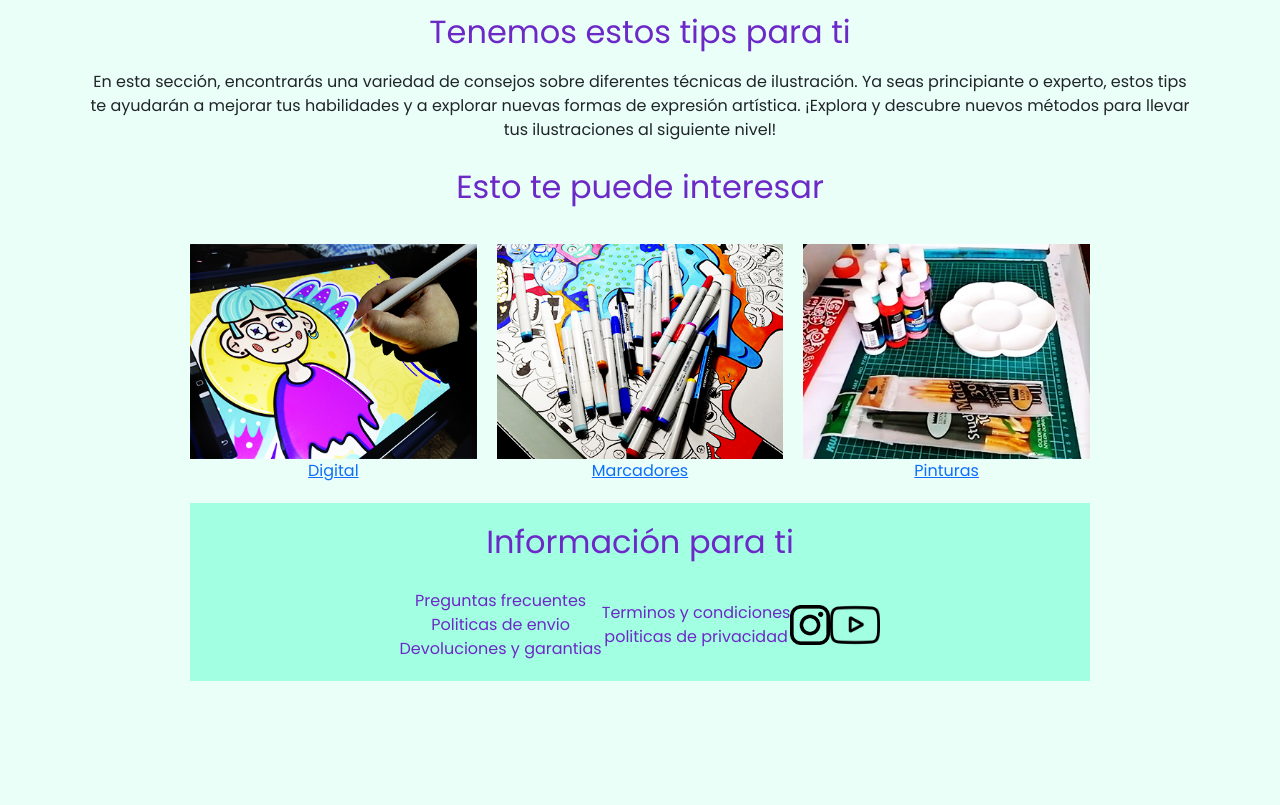
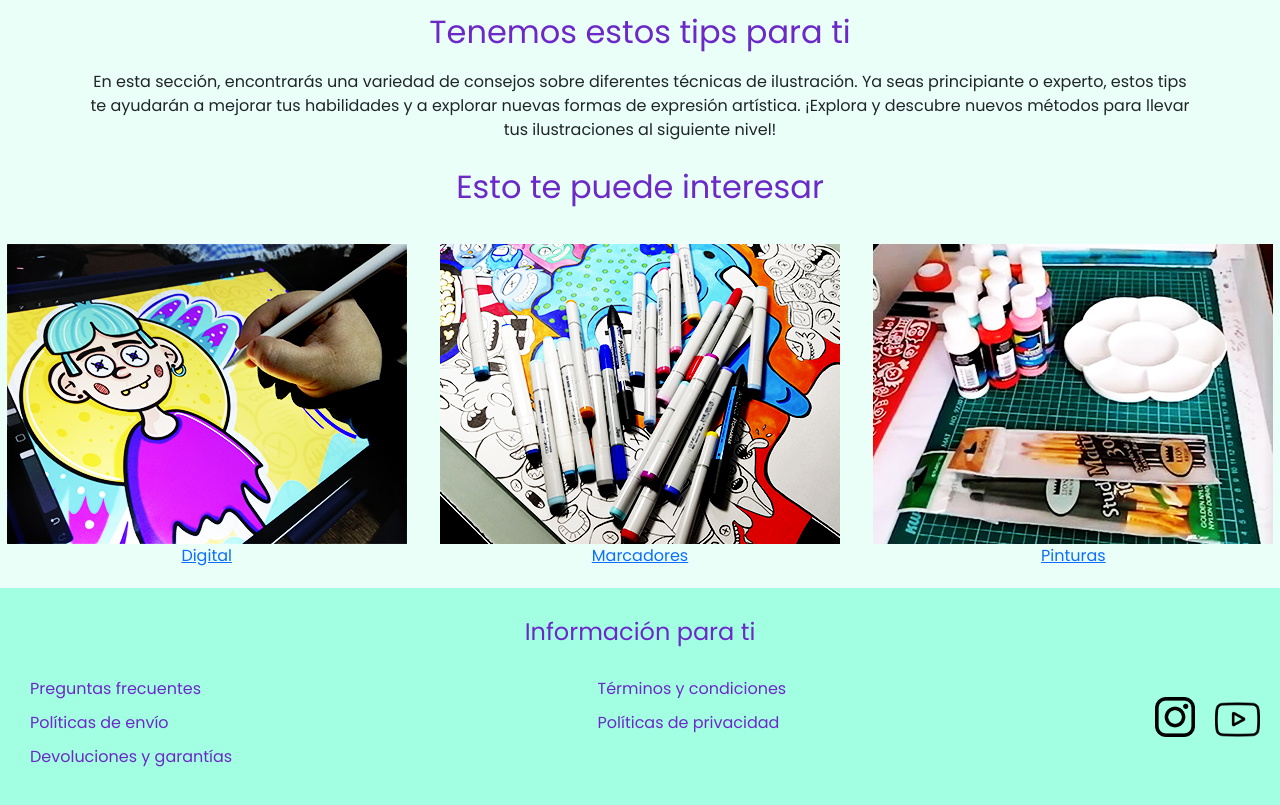
Before and after one commit to Natalia-Herrera/Proyecto-Natahc-Art, a plain HTML site: page index.html in a window 1280 px wide. Shown: the part 1483-2288 px from the top of the page. Before the commit the page ends 2164 px from the top, so only its background shows below. Drawn offline with nearby package versions, Linux system fonts and the light colour scheme.

Commit message:
ajuste de footer normal a resposive

```diff
--- a/css/style.css
+++ b/css/style.css
@@ -127,33 +127,62 @@ p{
 	text-align: center;
 }
 
-footer{
+.footer {
 	background-color: #a3ffe2;
+	padding: 20px;
 	text-align: center;
-	padding: 10px;
+  }
 
-}
-.texto-footer{
-	color: #6c29c7;
-	text-align: center;
-}
+  .footer-title {
+	font-size: 1.5rem;
+	margin-bottom: 20px;
+  }
 
-footer li{
-	list-style-type: none;
-
-}
-footer li a{
-	color: #6c29c7;
-	font-weight: semibold;
-	text-decoration: none;
-}
-
-.table-footer{
+  .footer-content {
 	display: flex;
 	justify-content: center;
-	align-items: center;
-	padding: 10px;
-}
+	align-items: flex-start;
+	flex-wrap: wrap;
+  }
+
+  .footer-links {
+	flex: 1;
+	margin: 0 10px;
+	text-align: left;
+  }
+
+  .footer-links ul {
+	list-style-type: none;
+	padding: 0;
+  }
+
+  .footer-links li {
+	margin-bottom: 10px;
+  }
+
+  .footer-links a {
+	text-decoration: none;
+	color: #6c29c7;
+  }
+
+  .footer-links a:hover {
+	color: #007bff;
+  }
+
+  .footer-social {
+	display: flex;
+	gap: 20px;
+	justify-content: center;
+	margin-top: 20px;
+  }
+
+  .footer-social img {
+	transition: transform 0.3s;
+  }
+
+  .footer-social img:hover {
+	transform: scale(1.1);
+  }
 
 @media screen and (max-width: 320px) {
 	.categorias .tips-categorias {
@@ -181,6 +210,16 @@ footer li a{
     .tips-categorias .categoria {
         width:100%;
     }
+
+	.footer-content {
+		flex-direction: column;
+		align-items: center;
+	  }
+
+	  .footer-links {
+		margin-bottom: 20px;
+		text-align: center;
+	  }
 }
 
 @media screen and (max-width: 1024px) {
--- a/index.html
+++ b/index.html
@@ -36,7 +36,7 @@
 		</nav>
 	</header>
 
-
+	<main>
 		<section class="slider">
 		<div class="slider1">
 			<img src="./img/slider1.jpg" alt="slider1">
@@ -122,6 +122,7 @@
 
 			<div class="mx-auto" style="width: 900px;">
 				<h2>Esto te puede interesar</h2>
+			</div>
 				<div class="tips-categorias">
 					<div class="categoria">
 						<a href="#categoria1">
@@ -148,56 +149,33 @@
 
 	</main>
 
+	<footer class="footer">
+		<h2 class="footer-title">Información para ti</h2>
+		<div class="footer-content">
+		  <div class="footer-links">
+			<ul>
+			  <li><a href="#">Preguntas frecuentes</a></li>
+			  <li><a href="#">Políticas de envío</a></li>
+			  <li><a href="#">Devoluciones y garantías</a></li>
+			</ul>
+		  </div>
+		  <div class="footer-links">
+			<ul>
+			  <li><a href="#">Términos y condiciones</a></li>
+			  <li><a href="#">Políticas de privacidad</a></li>
+			</ul>
+		  </div>
+		  <div class="footer-social">
+			<a href="#">
+			  <img src="./img/instagram.png" alt="Instagram" width="40" height="40">
+			</a>
+			<a href="#">
+			  <img src="./img/youtube.png" alt="YouTube" width="45" height="45">
+			</a>
+		  </div>
+		</div>
+	  </footer>
 
-<footer>
-	<h2 class="texto-footer">Información para ti</h2>
-
-<div class="table-footer">
-	<table>
-    <tr>
-      <td>
-      			<li>
-					<a href="http://">Preguntas frecuentes</a>
-				</li>
-				<li>
-					<a href="http://">Politicas de envio</a>
-				</li>
-				<li>
-					<a href="http://">Devoluciones y garantias</a>
-				</li>
-			</td>
-
-			<br>
-				<td>
-				<li>
-					<a href="http://">Terminos y condiciones</a>
-				</li>
-				<li>
-					<a href="http://">politicas de privacidad</a>
-				</li>
-
-		</td>
-
-      <td>
-
-        <a href="#categoria1">
-          <img src="./img/instagram.png" alt="Categoría 1" width="40" height="40">
-          <br>
-
-        </a>
-      </td>
-      <td>
-        <a href="#categoria2">
-          <img src="./img/youtube.png" alt="Categoría 2" width="50" height="50">
-          <br>
-
-        </a>
-      </td>
-  </tr>
-</table>
-</div>
-
-</footer>
 
 <!--link a script de Bootstrap-->
 <script src="https://cdn.jsdelivr.net/npm/bootstrap@5.3.3/dist/js/bootstrap.bundle.min.js" integrity="sha384-YvpcrYf0tY3lHB60NNkmXc5s9fDVZLESaAA55NDzOxhy9GkcIdslK1eN7N6jIeHz" crossorigin="anonymous"></script>
```
